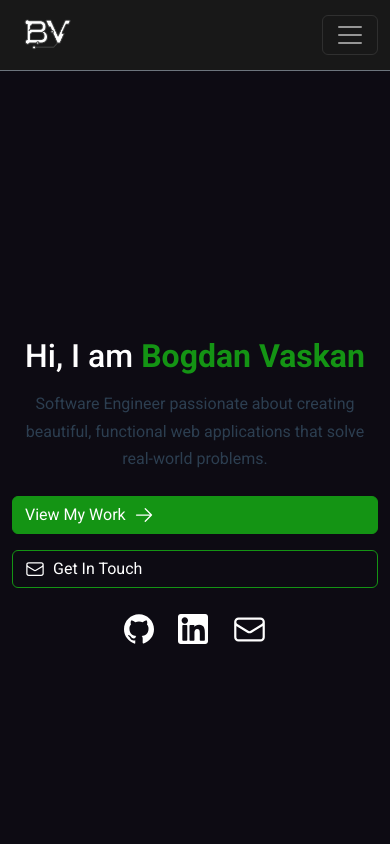
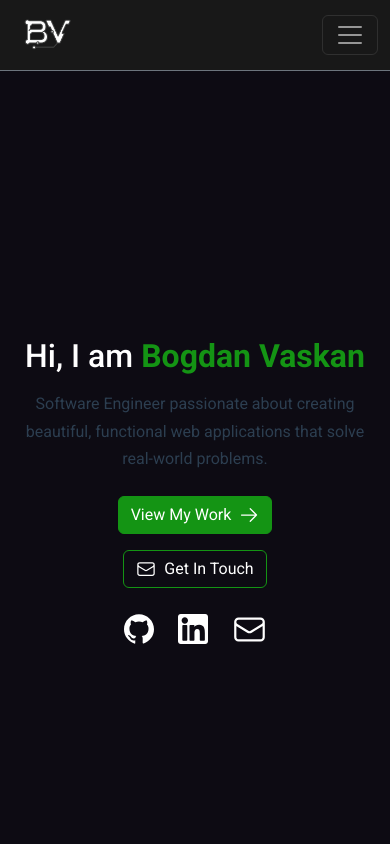
Before and after one commit to bogdanGR/portfolio, a Vue app: page / in a window 390 px wide. Shown: the top 844 px of the page. Built offline with nearby package versions, Linux system fonts and the light colour scheme.

Commit message:
fix buttons on mobile

```diff
--- a/src/views/HomeView.vue
+++ b/src/views/HomeView.vue
@@ -16,17 +16,25 @@ import SocialLinks from "@/components/SocialLinks.vue";
             Software Engineer passionate about creating beautiful, functional web applications that solve real-world problems.
           </p>
 
-          <div class="d-flex justify-content-center gap-3 flex-column flex-sm-row">
-            <router-link class="btn btn-primary d-flex align-items-center gap-2 text-nowrap" to="/projects">
+          <div class="d-flex flex-column flex-sm-row justify-content-center align-items-center gap-3">
+            <router-link
+              class="btn btn-primary d-flex align-items-center gap-2 text-nowrap w-auto"
+              to="/projects"
+            >
               <span>View My Work</span>
               <ArrowRightIcon class="icon" />
             </router-link>
 
-            <router-link class="btn btn-secondary d-flex align-items-center gap-2" to="/contact">
+            <router-link
+              class="btn btn-secondary d-flex align-items-center gap-2 text-nowrap w-auto"
+              to="/contact"
+            >
               <EnvelopeIcon class="icon" />
               <span>Get In Touch</span>
             </router-link>
           </div>
+
+
 
           <div class="d-flex justify-content-center align-items-baseline mt-4">
             <SocialLinks />
```
